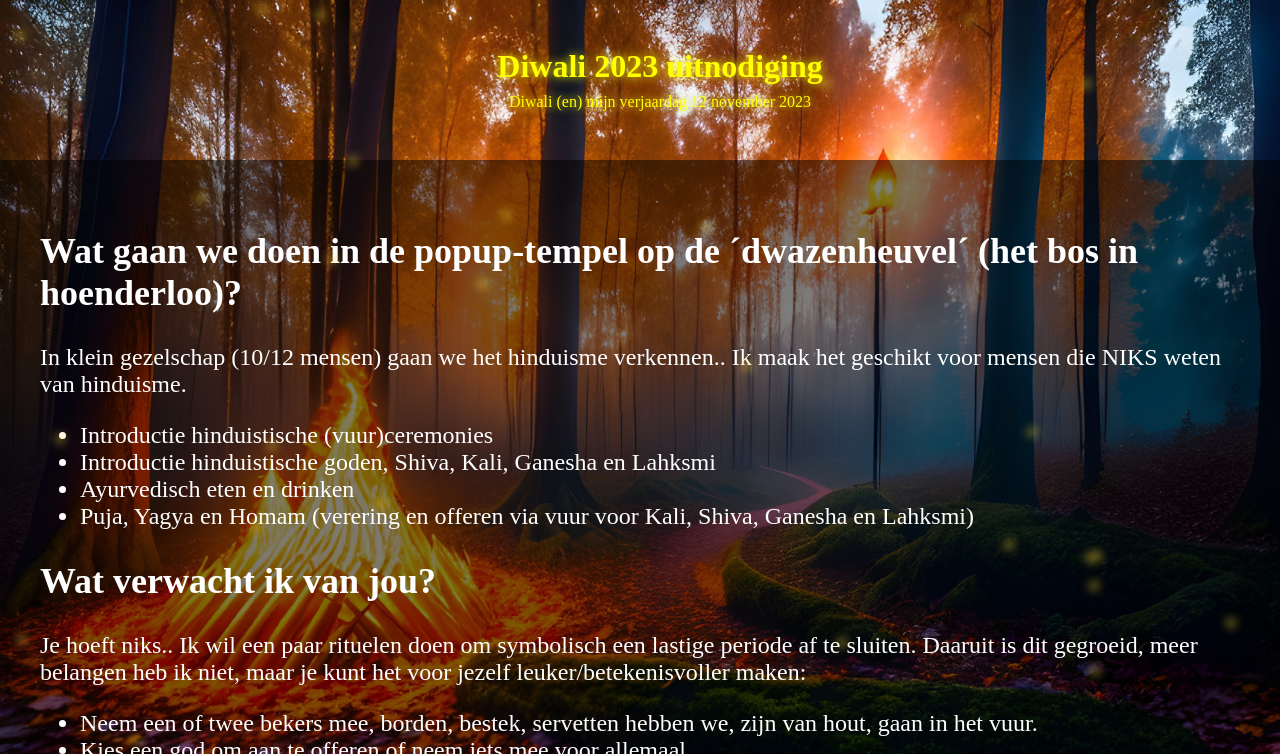
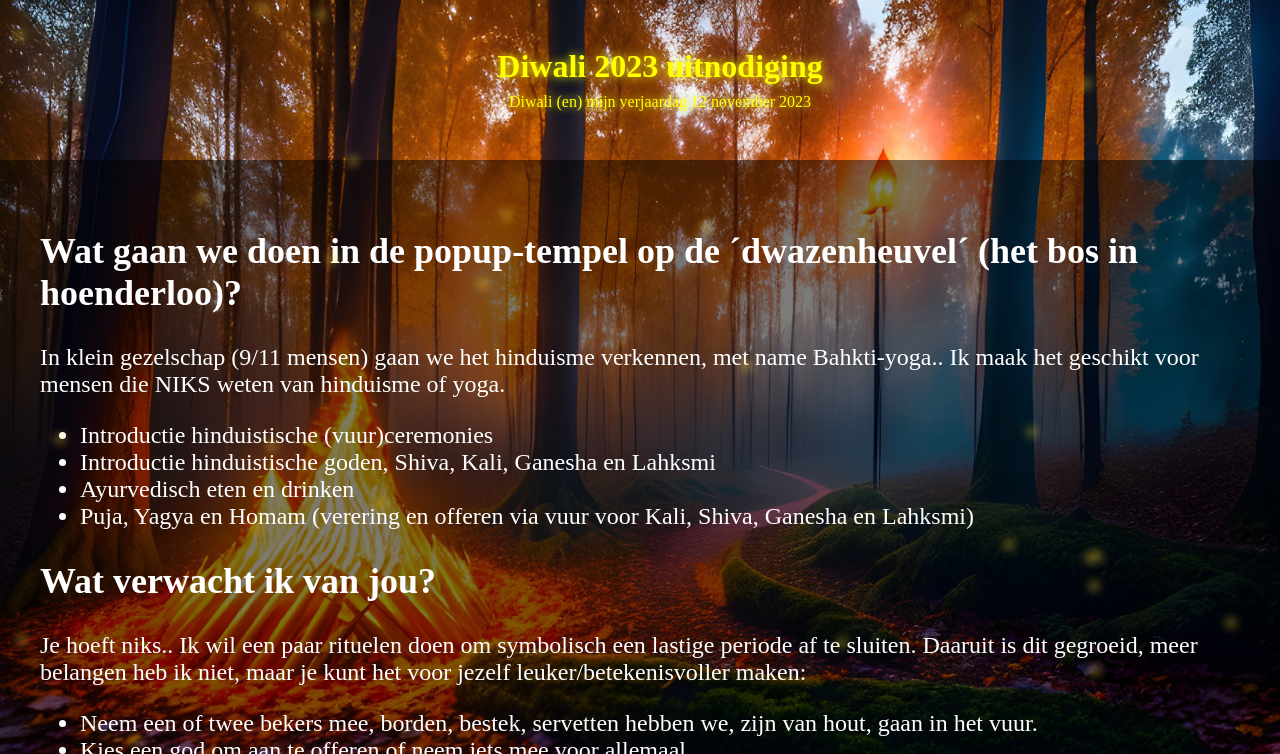
Before and after one commit to beauterre/Diwali2023, a plain HTML site: page index.html in a window 1280 px wide. Shown: the top 754 px of the page. Drawn offline with Linux system fonts and the light colour scheme.

Commit message:
Update index.html

```diff
--- a/index.html
+++ b/index.html
@@ -77,8 +77,8 @@
     <div id="invitation">
 
 <h2>Wat gaan we doen in de popup-tempel op de ´dwazenheuvel´ (het bos in hoenderloo)?</h2>
-In klein gezelschap (10/12 mensen) gaan we het hinduisme verkennen..
-Ik maak het geschikt voor mensen die NIKS weten van hinduisme.
+In klein gezelschap (9/11 mensen) gaan we het hinduisme verkennen, met name Bahkti-yoga..
+Ik maak het geschikt voor mensen die NIKS weten van hinduisme of yoga.
 <ul>
   <li>Introductie hinduistische (vuur)ceremonies</li>
   <li>Introductie hinduistische goden, Shiva, Kali, Ganesha en Lahksmi</li>
```
